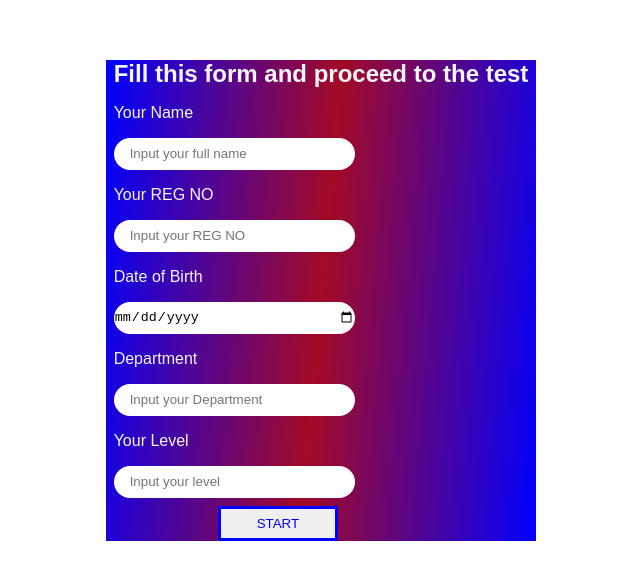
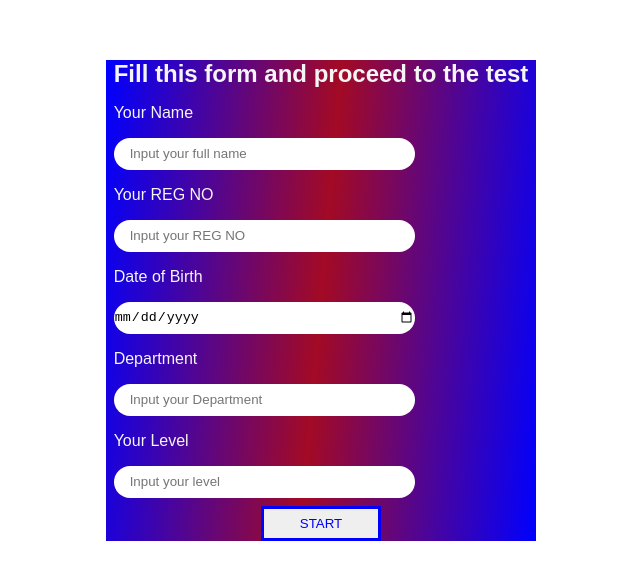
Before and after one commit to chukwu-Emmanuel-Eke/quiz, a plain HTML site: page index.html in a window 1280 px wide. Shown: the part 104-684 px from the top of the page, without its empty margins (319-959 px from the left). Drawn offline with Linux system fonts and the light colour scheme.

Commit message:
Adjust layout styles in index.html

```diff
--- a/index.html
+++ b/index.html
@@ -17,7 +17,7 @@
             display: flex;
             align-items: center;
             justify-content: center;
-            overflow-x: hidden;
+
         }
         form{
             background:linear-gradient(95deg, blue,rgb(163, 10, 36),blue);
@@ -31,7 +31,7 @@
             flex-direction: column;
             gap: rem;
             height: auto;
-            width: 80%;
+            width: 100%;
 
         }
         input{
```
